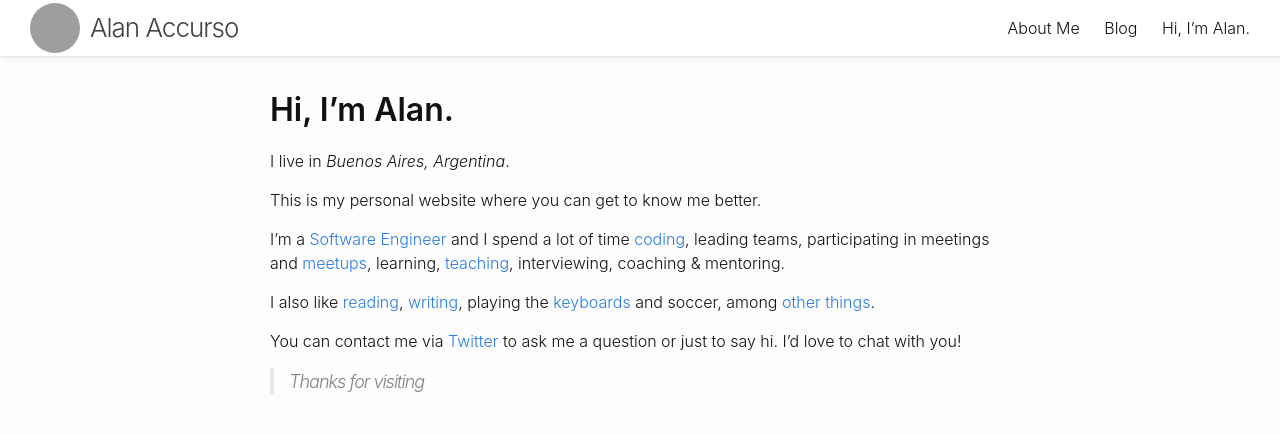
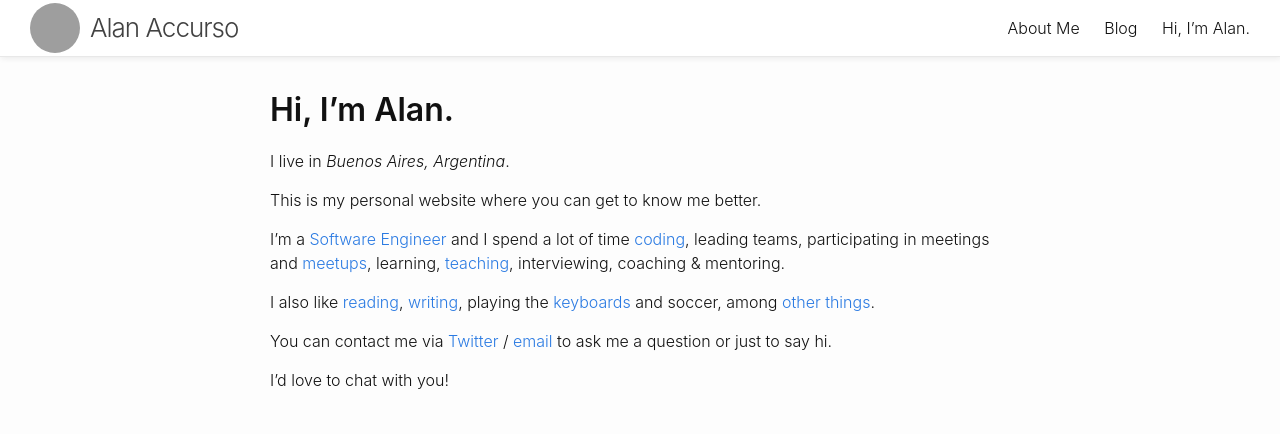
Before and after one commit to aaccurso/aaccurso.github.io, a Jekyll site: the page built from index.md, in a window 1280 px wide. Shown: the top 434 px of the page. Built offline with Jekyll 4.4.1, drawn with Linux system fonts in a browser that asks for light colours; our own code applies the rules of GitHub Pages for plain Markdown files; grey boxes are pictures that could not be loaded.

Commit message:
Add email to landing page

```diff
--- a/index.md
+++ b/index.md
@@ -12,9 +12,9 @@ I'm a [Software Engineer][Linkedin]{:target="_blank"} and I spend a lot of time
 
 I also like [reading][Goodreads]{:target="_blank"}, [writing][blog], playing the [keyboards][SoundCloud]{:target="_blank"} and soccer, among [other things][about-me].
 
-You can contact me via [Twitter]{:target="_blank"} to ask me a question or just to say hi. I'd love to chat with you!
+You can contact me via [Twitter]{:target="_blank"} / [email]({{ site.email }}){:href="mailto:{{ site.email }}"} to ask me a question or just to say hi.
 
-> Thanks for visiting
+I'd love to chat with you!
 
 [Linkedin]: https://www.linkedin.com/in/aaccurso
 [Github]: http://github.com/aaccurso
```
